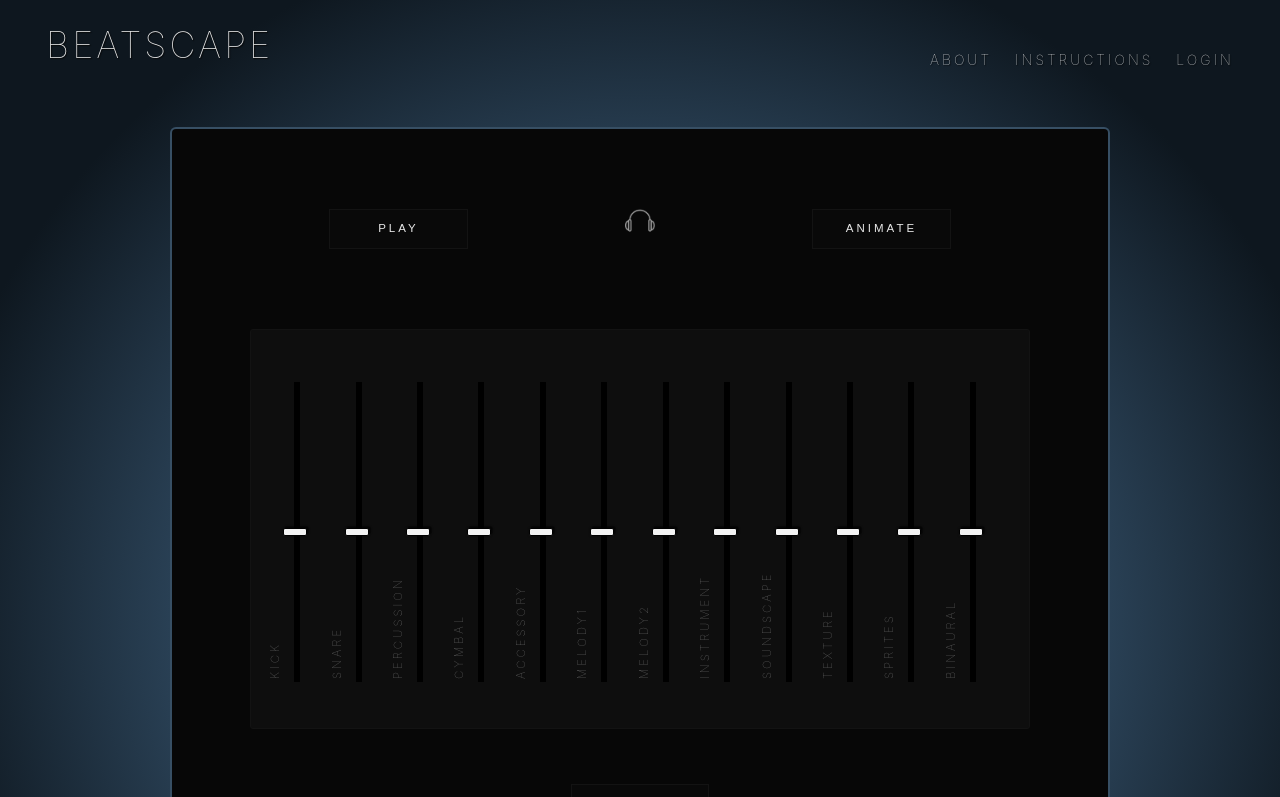
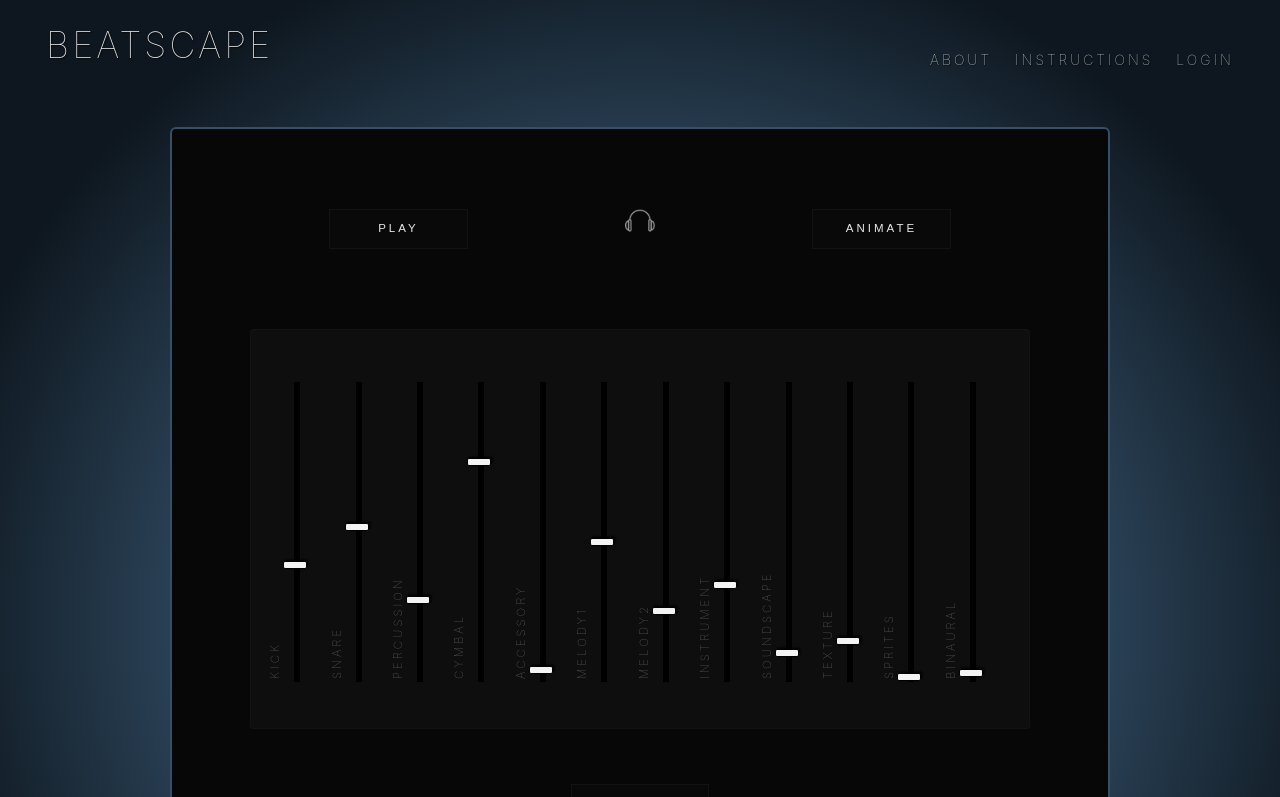
Before and after one commit to isaacdpierce/Beatscape, a React (Create React App) app: page / in a window 1280 px wide. Shown: the top 797 px of the page. Built offline with nearby package versions, Linux system fonts and the light colour scheme.

Commit message:
Creates contolled input for sliders

```diff
--- a/src/components/Machine/Tracks/Track.js
+++ b/src/components/Machine/Tracks/Track.js
@@ -1,14 +1,23 @@
 import React from 'react';
+import { useState } from 'react';
 
 import './Track.css';
 
-const Track = ({ type, level }) => {
+const Track = ({ type, value }) => {
+  const [level, setLevel] = useState(50);
+
+  const handleChange = event => {
+    console.log(event.target.value);
+    setLevel(event.target.value);
+  };
+
   return (
     <div className='slider'>
       <label htmlFor='kicks'>{type}</label>
       <input
+        onChange={handleChange}
         type='range'
-        value={level}
+        value={value}
         id='start'
         name={type}
         min='0'
--- a/src/components/Machine/Tracks/Tracks.js
+++ b/src/components/Machine/Tracks/Tracks.js
@@ -1,27 +1,31 @@
 import React from 'react';
-import { useState } from 'react';
 
 import Track from './Track';
 
 import './Tracks.css';
 
 const Tracks = () => {
-  const getLevel = () => {};
+  const max = 80;
+  const min = 0;
+
+  const getLevel = (min, max) => {
+    return Math.random() * (max - min) + min;
+  };
 
   return (
     <section className='tracks'>
-      <Track type='Kick' level={getLevel()} />
-      <Track type='Snare' />
-      <Track type='Percussion' />
-      <Track type='Cymbal' />
-      <Track type='Accessory' />
-      <Track type='Melody1' />
-      <Track type='Melody2' />
-      <Track type='Instrument' />
-      <Track type='Soundscape' />
-      <Track type='Texture' />
-      <Track type='Sprites' />
-      <Track type='Binaural' />
+      <Track type='Kick' value={getLevel(min, max)} />
+      <Track type='Snare' value={getLevel(min, max)} />
+      <Track type='Percussion' value={getLevel(min, max)} />
+      <Track type='Cymbal' value={getLevel(min, max)} />
+      <Track type='Accessory' value={getLevel(min, max)} />
+      <Track type='Melody1' value={getLevel(min, max)} />
+      <Track type='Melody2' value={getLevel(min, max)} />
+      <Track type='Instrument' value={getLevel(min, max)} />
+      <Track type='Soundscape' value={getLevel(min, max)} />
+      <Track type='Texture' value={getLevel(min, max)} />
+      <Track type='Sprites' value={getLevel(min, max)} />
+      <Track type='Binaural' value={getLevel(min, max)} />
     </section>
   );
 };
```
